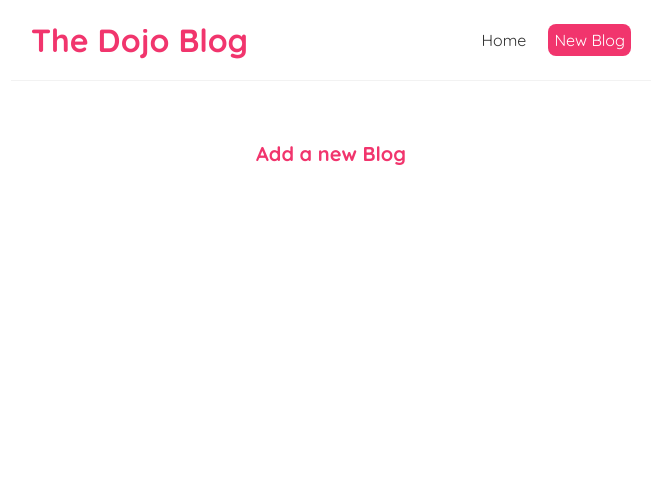
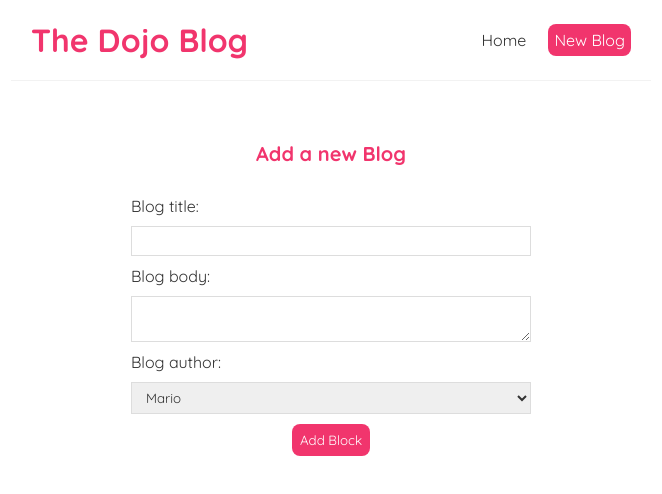
Before and after one commit to Bazjam/React-Axios-Get-Post-Put-Delete, a React (Create React App) app: page /create in a window 1280 px wide. Shown: the top 494 px of the page, without its empty margins (309-971 px from the left). Built offline with nearby package versions, Linux system fonts and the light colour scheme.

Commit message:
Create Form

```diff
--- a/src/Create.jsx
+++ b/src/Create.jsx
@@ -1,8 +1,38 @@
+import { useState } from "react";
 
 const Create =() => {
+
+  const [title, setTitle] = useState('');
+  const [body, setBody] = useState('');
+  const [author, setAuthor] = useState('Mario');
+
+console.log(title);
   return (
     <div className="create">
         <h2>Add a new Blog</h2>
+        <form>
+          <label>Blog title:</label>
+          <input
+            type="text"
+            required
+            value={title}
+            onChange={(e) => setTitle(e.target.value)}
+          />
+          <label>Blog body:</label>
+            <textarea
+              required
+              value={body}
+              onChange={(e) => setBody(e.target.value)}/>
+        </form>
+        <label>Blog author:</label>
+        <select
+        value={author}
+        onChange={(e) => setAuthor(e.target.value)}
+        >
+          <option value="mario">Mario</option>
+          <option value="lisa">Lisa</option>
+        </select>
+        <button>Add Block</button>
     </div>
   )
 }
```
